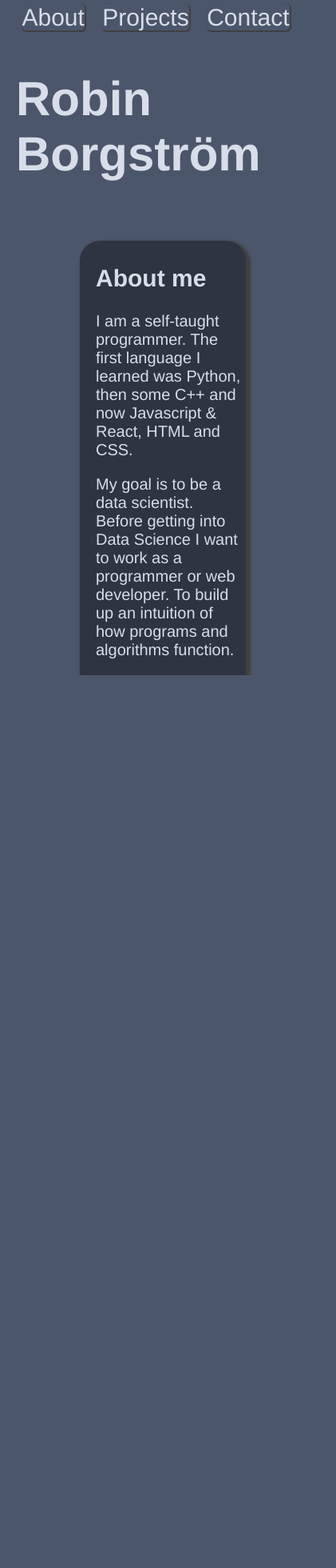
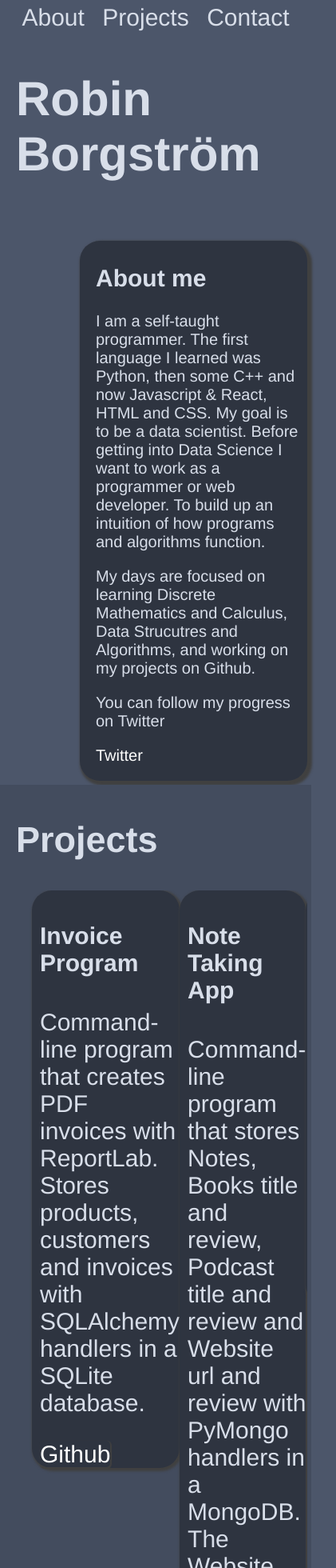
Before and after one commit to Robinborg/portfolio-react, a React (Create React App) app: page / in a window 390 px wide. Shown: the top 1960 px of the page at 80% size, 421 px wide, since content can reach past the window. Before the commit the page ends 844 px from the top, so only its background shows below. Built offline with nearby package versions, Linux system fonts and the light colour scheme.

Commit message:
mobile friendlier website

```diff
--- a/src/About.js
+++ b/src/About.js
@@ -8,11 +8,11 @@ const About = () => {
 			<br></br>
 			<div className="about-box">
 			<h2>About me</h2>
-			<p>I am a self-taught programmer. The first language I learned was Python, then some C++ and now
+				<p>I am a self-taught programmer.
+				The first language I learned was Python, then some C++ and now
 			   Javascript & React, HTML and CSS.
-			</p>
-			<p>
-				My goal is to be a data scientist. Before getting into Data Science I want to work as a programmer or web developer. To build
+					My goal is to be a data scientist. Before getting into Data Science I want to work as a programmer or web developer. To build
+
 				up an intuition of how programs and algorithms function.
 			</p>
 				<p>
--- a/src/Navbar.js
+++ b/src/Navbar.js
@@ -11,7 +11,6 @@ const NavBar = () => {
 					spy
 					smooth
 					duration={500}
-					className="box-link"
 				>
 					About
 				</Link>
@@ -21,8 +20,7 @@ const NavBar = () => {
 					to="projectsId"
 					spy
 					smooth
-					duration={500}
-				  className="box-link">
+					duration={500}>
 					Projects
 				</Link>
 			</div>
@@ -31,8 +29,7 @@ const NavBar = () => {
 					to="contactId"
 					spy
 					smooth
-					duration={500}
-				  className="box-link">
+					duration={500}>
 					Contact
 				</Link>
 			</div>
--- a/src/index.css
+++ b/src/index.css
@@ -1,3 +1,7 @@
+html {
+	width: 100%;
+	height: 100%;
+}
 html, body{
 	margin: 0;
 	padding: 0;
@@ -6,7 +10,6 @@ html, body{
   color: #D8DEE9;
 	font-family: helvetica;
 	font-size: 30px;
-	overflow-x: auto;
 }
 .box{
 	padding: 5px;
@@ -15,7 +18,7 @@ html, body{
 	justify-content: space-evenly;
 }
 .about-me {
-	height: 100vh;
+	min-height: 100%;
 	padding: 5px;
 	padding-left: 20px;
 }
@@ -23,7 +26,6 @@ html, body{
 	background-color: #2E3440;
 	border-radius: 25px;
 	margin-left: 80px;
-	width: 50%;
 	box-shadow: 3px 3px 3px 3px #404040;
 	font-size: 20px;
 	padding: 5px;
@@ -31,15 +33,20 @@ html, body{
 	padding-bottom: 20px;
 }
 .main-project {
-	height: 100vh;
+	min-height: 100%;
 	background-color: #434C5E;
 	padding: 5px;
 	padding-left: 20px;
+
 }
 .all-projects{
 	display: flex;
 	flex-direction: row;
-	justify-content: space-evenly;
+	justify-content: space-between;
+	padding-left: 20px;
+	padding-bottom: 20px;
+	overflow-x: hidden;
+	white-space: pre-wrap;
 }
 .single-project {
 	border-radius: 25px;
@@ -48,9 +55,10 @@ html, body{
 	height: 650px;
 	box-shadow: 2px 2px 3px 2px #404040;
 	padding-left: 10px;
+	height: 100%;
 }
 .all-contacts {
-	height: 100vh;
+	min-height: 100%;
 	background-color: #3B4252;
 	padding: 5px;
 	padding-left: 20px;
```
